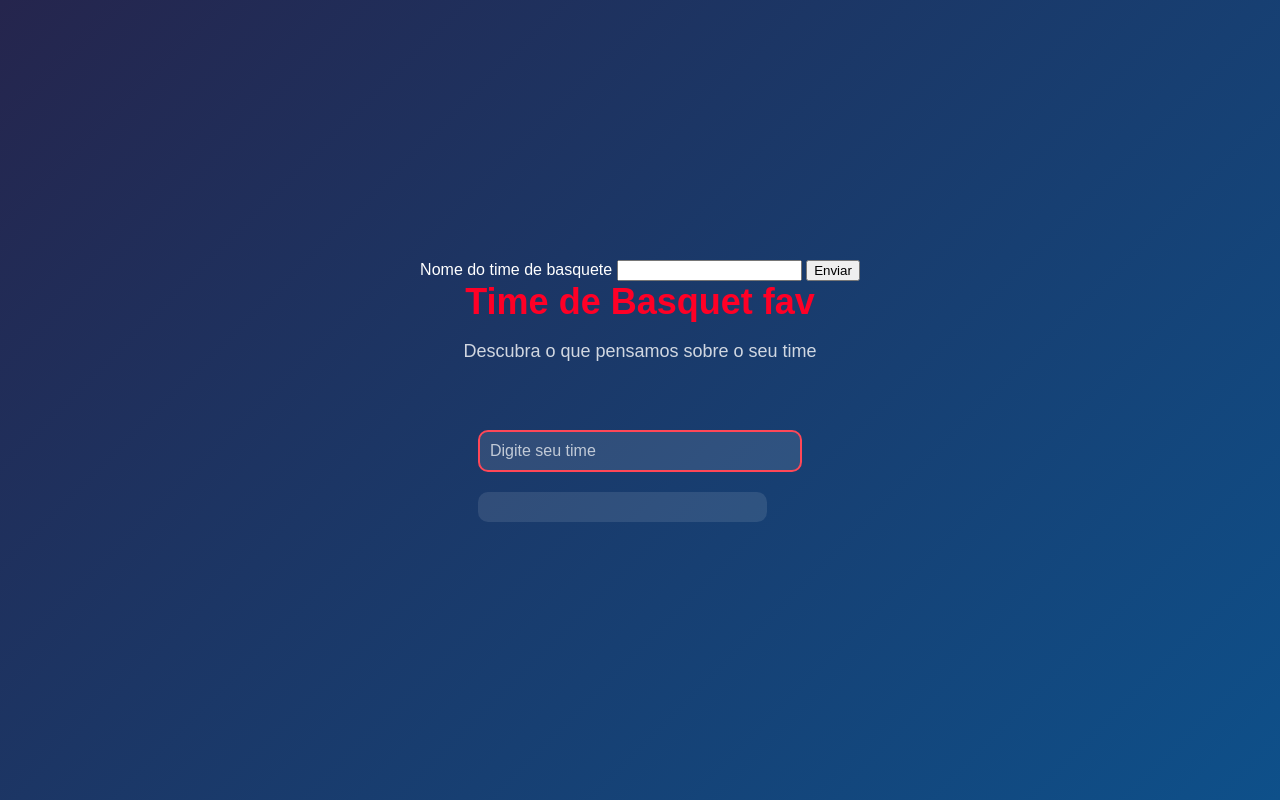
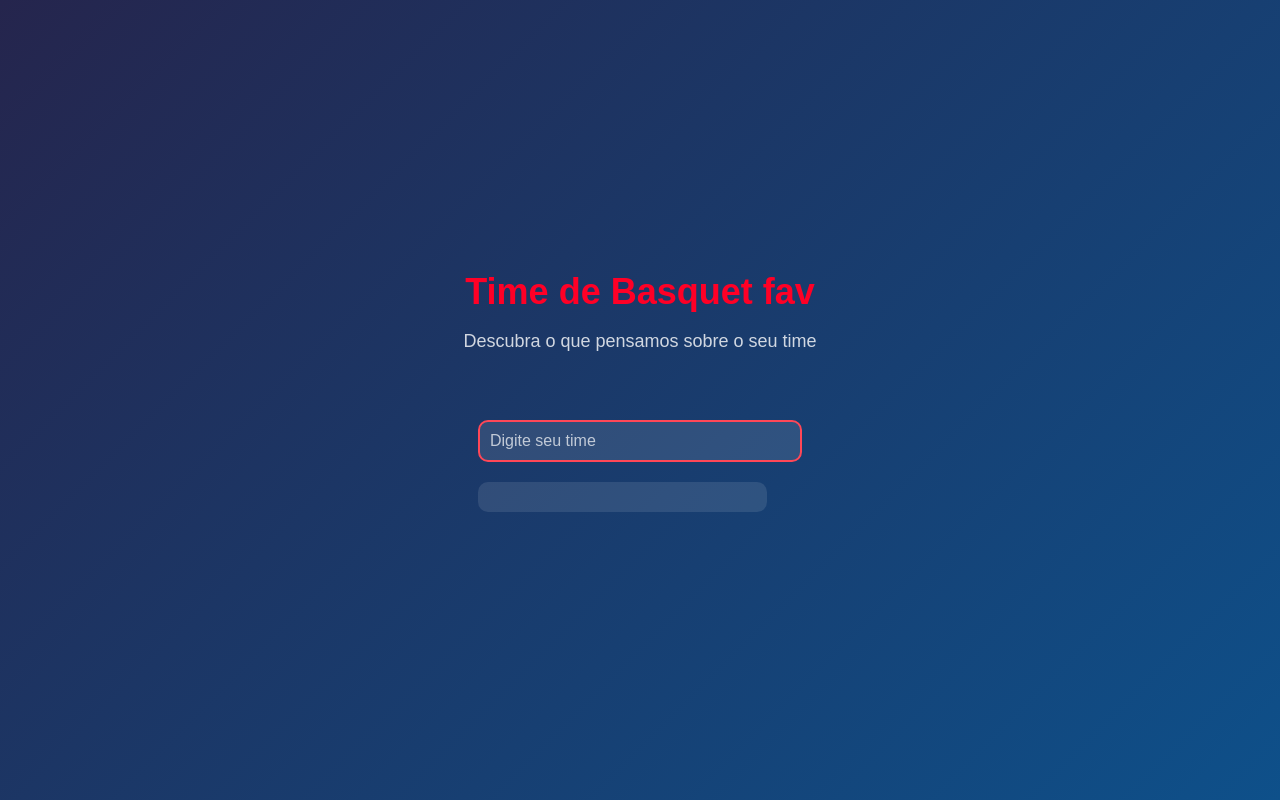
Before and after one commit to MykyBalb/atvdTimesNBA, a plain HTML site: page index.html in a window 1280 px wide. Drawn offline with Linux system fonts and the light colour scheme.

Commit message:
Atualização form

```diff
--- a/index.html
+++ b/index.html
@@ -8,13 +8,6 @@
     <script src="scripts/script.js" defer></script>
 </head>
 <body class="bodi">
-    <form>
-        <div>
-            <label for="teamName">Nome do time de basquete</label>
-            <input type="text" id="teamName" name="teamName" required>
-            <button type="submit">Enviar</button>
-        </div>
-    </form>
     <header class="headir">
         <h1>Time de Basquet fav</h1>
         <p>Descubra o que pensamos sobre o seu time</p>
```
